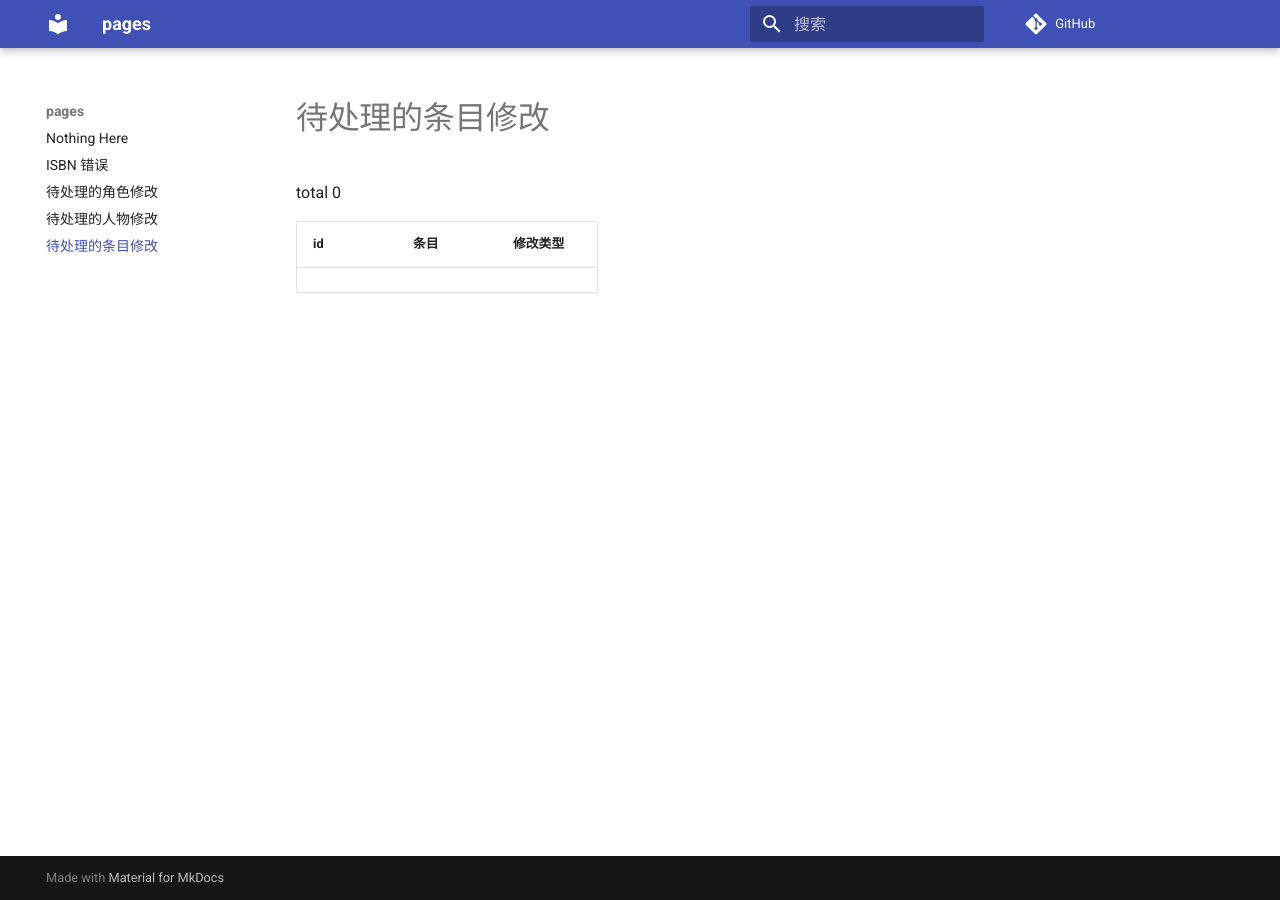
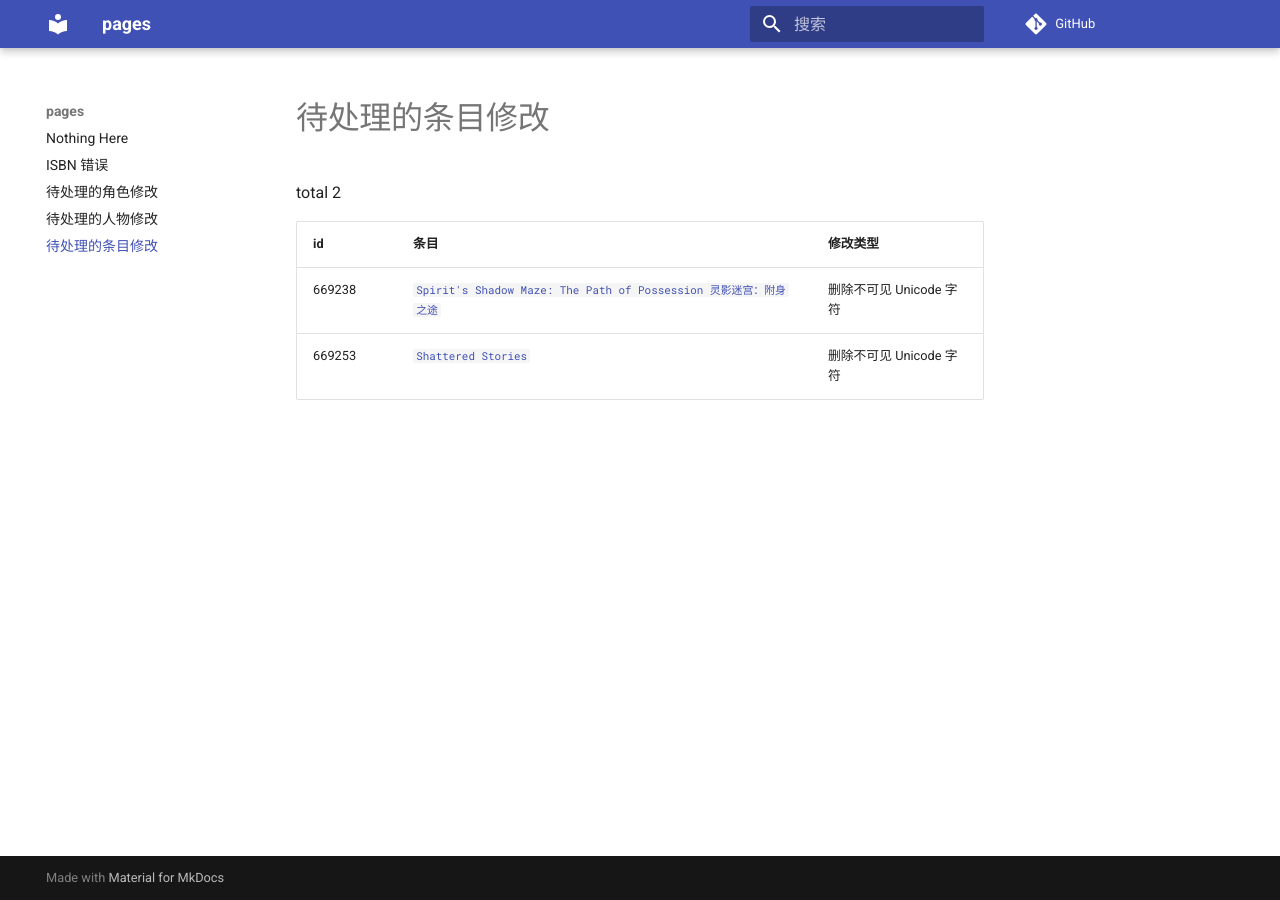
Before and after one commit to trim21/bangumi-pages, an MkDocs documentation site: the page built from docs/pending-subject-changes.md, in a window 1280 px wide. Built offline with MkDocs 1.6.1 and Material for MkDocs 9.7.7, drawn with Linux system fonts in a browser that asks for light colours; comment, search, counter and statistics services are not loaded.

Commit message:
update pending-changes.md

```diff
--- a/docs/pending-subject-changes.md
+++ b/docs/pending-subject-changes.md
@@ -1,6 +1,8 @@
 # 待处理的条目修改
 
-total 0
+total 2
 
 | id | 条目 | 修改类型 |
 | --- | --- | --- |
+| 669238 | [`Spirit's Shadow Maze: The Path of Possession 灵影迷宫：附身之途`](https://bgm.tv/subject/669238) | 删除不可见 Unicode 字符 |
+| 669253 | [`Shattered Stories`](https://bgm.tv/subject/669253) | 删除不可见 Unicode 字符 |
```
